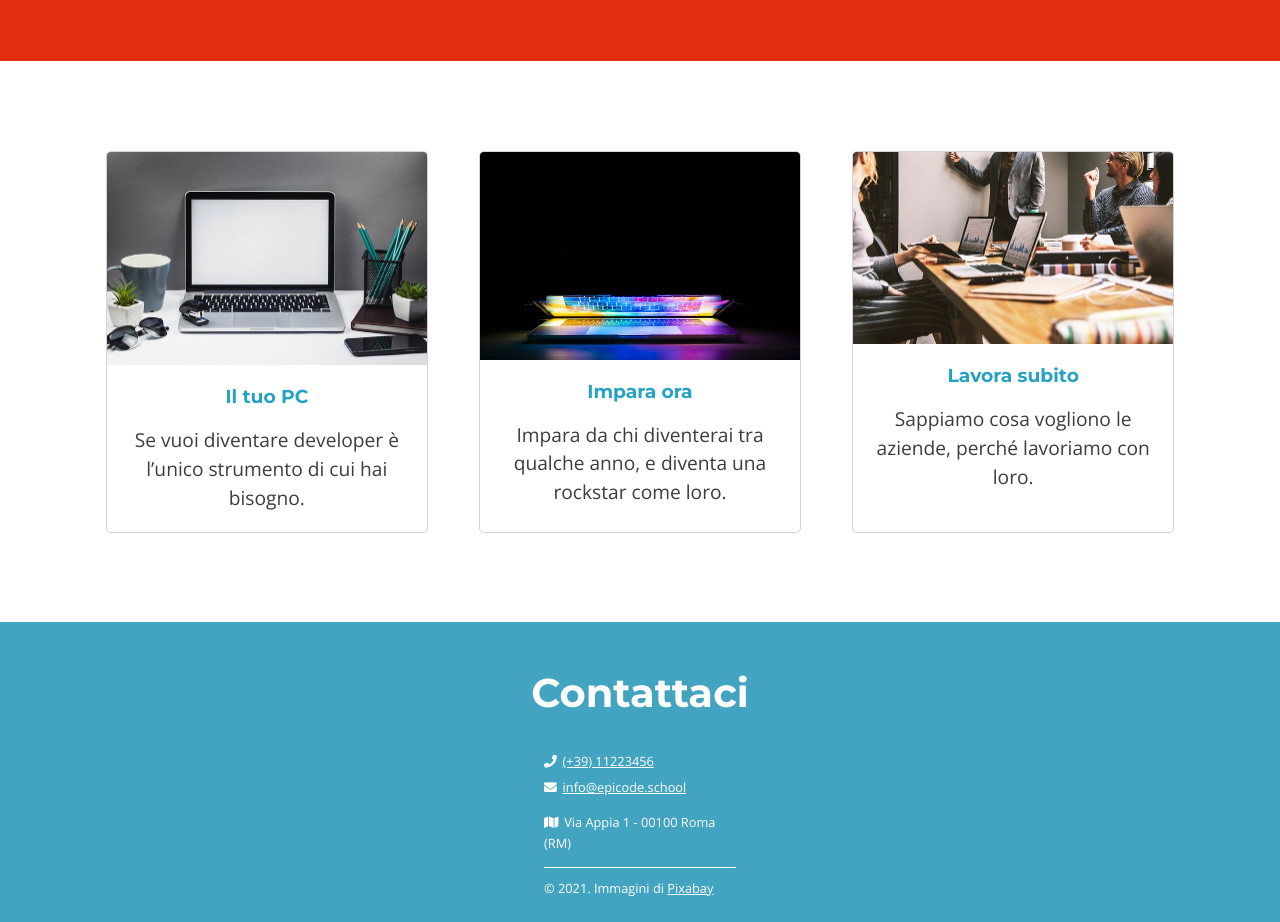
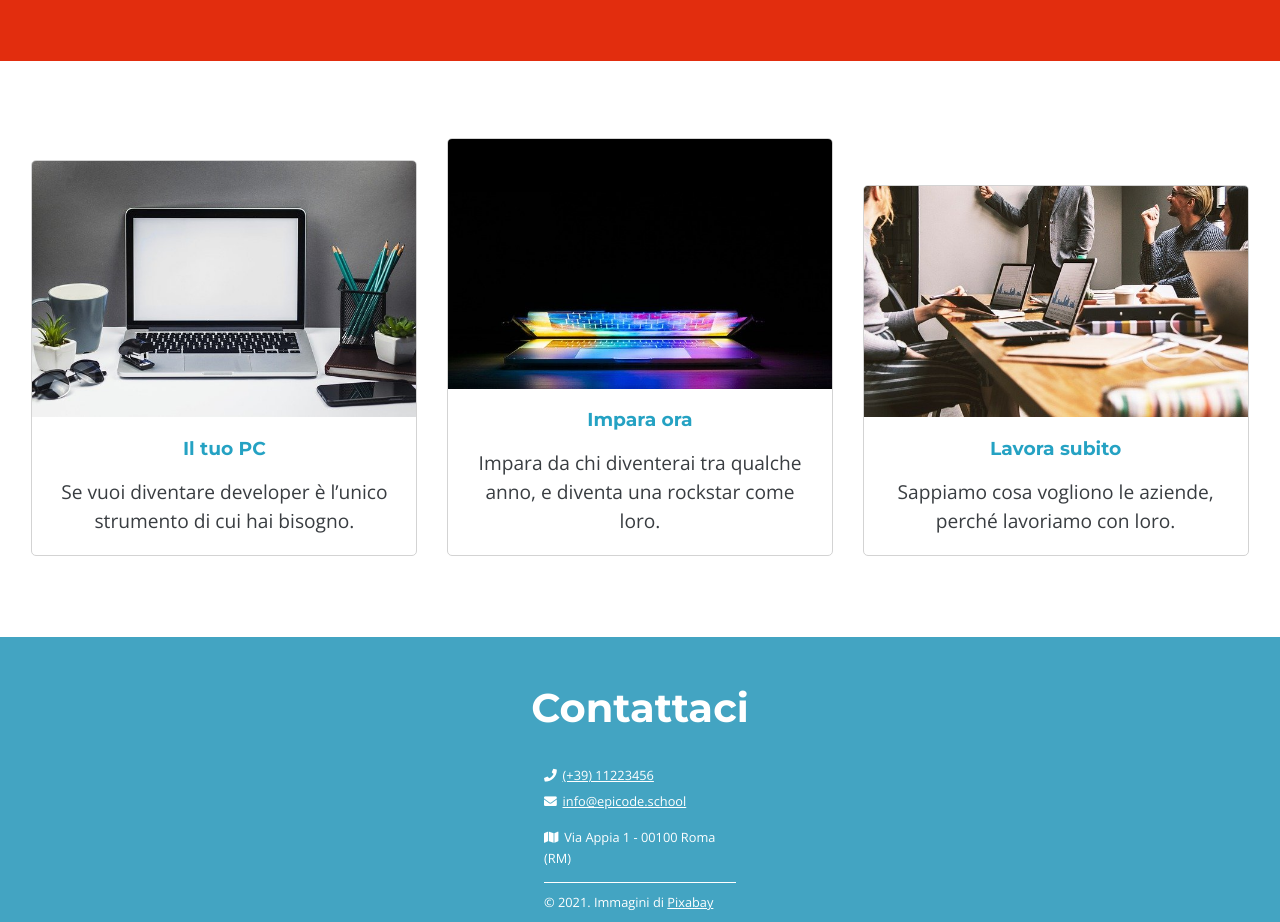
Before and after one commit to T1mp4ve1/PrSt1, a plain HTML site: page index-desktop.html in a window 1280 px wide. Shown: the part 1608-2530 px from the top of the page. Drawn offline with nearby package versions, Linux system fonts and the light colour scheme.

Commit message:
Versione definitiva

```diff
--- a/css/style-desktop.css
+++ b/css/style-desktop.css
@@ -117,7 +117,7 @@ h2 {
 #section-4-div {
     text-align: center;
     margin: 5% 0% 5% 0%;
-    display: flex;
+    /*display: flex;
     justify-content: center;*/
 }
 
@@ -125,15 +125,15 @@ h2 {
     display: inline-block;
     border: solid 1px rgb(211, 211, 211);
     border-radius: 5px;
-    max-width: 25%;
-    margin: 2%;
+    max-width: 30%;
+    margin: 1%;
     overflow: hidden;
 }
 
 .quadr img {
-    max-width: 100%;
-    max-height: 80%;
-    overflow: hidden;
+    width: 100%;
+    max-height: 263px;
+    object-fit: cover;
 }
 
 .quadr p {
```
